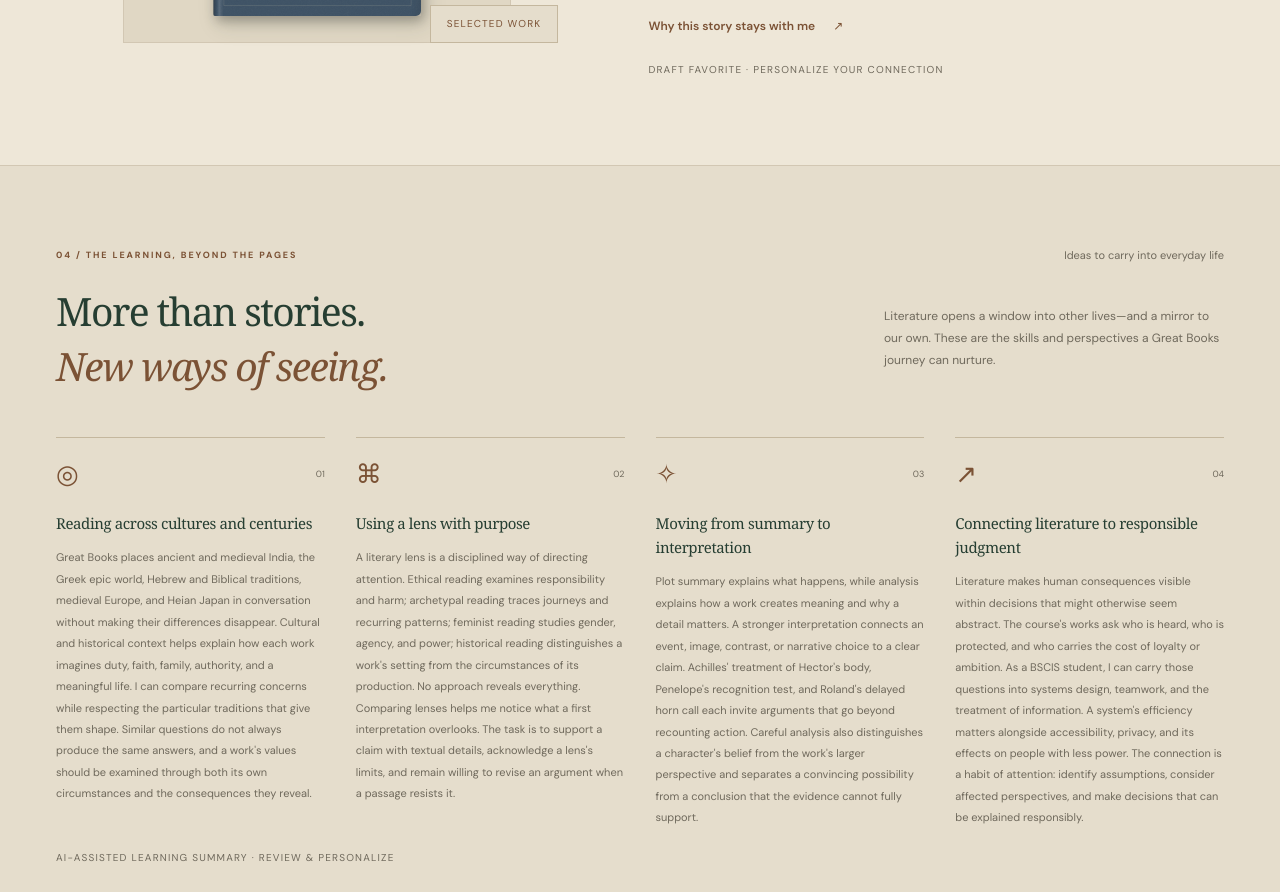
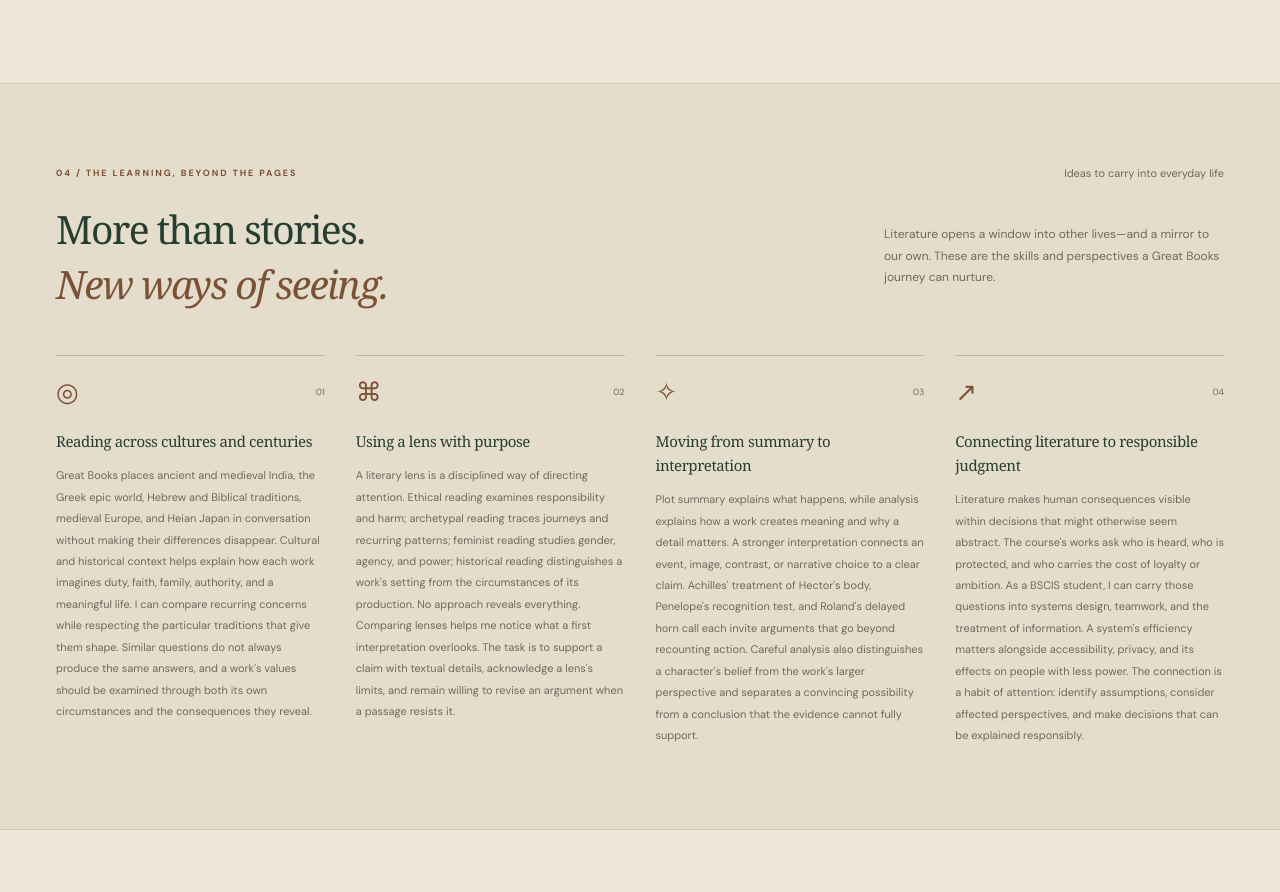
Before and after one commit to Cyber-shan/greatbooks-portfolio-literary-lens, a website: page dist/index.html in a window 1280 px wide. Shown: the part 2780-3672 px from the top of the page. Drawn offline with Linux system fonts and the light colour scheme.

Commit message:
Update Site source

```diff
--- a/dist/app.js
+++ b/dist/app.js
@@ -63,7 +63,6 @@
     $('#book-grid').classList.toggle('list-view',isList);
     $('#book-grid').innerHTML = shown.map(book=>`<article class="book-card"><button class="book-cover-button" data-read="${book.id}" aria-label="Read ${escapeHTML(book.title)} literary analysis">${cover(book)}<span class="book-hover"><span>Open the reading ↗</span></span></button><div class="book-info"><div class="book-info-top"><span class="lens-tag">${escapeHTML(book.lens)} lens</span><span class="book-number">${book.number}</span></div><button class="book-title-button" data-read="${book.id}">${escapeHTML(book.title)}</button><p class="book-author">${escapeHTML(book.author)}</p><p class="book-description">${escapeHTML(book.shortDescription)}</p><div class="book-footer"><span>${escapeHTML(book.readTime)}</span><button data-read="${book.id}" aria-label="Read analysis of ${escapeHTML(book.title)}">Read analysis ↗</button></div></div></article>`).join('');
     $('#filter-count').textContent = currentFilter==='all'?`Showing all ${content.analyses.length} masterpieces`:`Showing ${shown.length} of ${content.analyses.length} masterpieces`;
-    $('#collection-sample-note').hidden = analyses().every(x=>x.custom);
   }
   function renderProfile() {
     const p={...state.profile,name:content.profile.name,photo:content.profile.photo};
@@ -87,13 +86,11 @@
     $('#favorite-deck').textContent=f.deck;
     $('#favorite-description').textContent=f.overview;
     $('.favorite-themes').innerHTML=f.themes.split(',').map(s=>s.trim()).filter(Boolean).map(t=>`<span>${escapeHTML(t)}</span>`).join('');
-    $('#favorite-sample').hidden=f.custom;
     $('.favorite .handwritten').hidden=f.work!=='odyssey';
   }
   function renderLearning() {
     const icons=['◎','⌘','✧','↗'];
     $('#learning-grid').innerHTML=state.learning.map((item,i)=>`<article class="learning-card"><div class="learning-icon" aria-hidden="true">${icons[i]}<span>0${i+1}</span></div><h3>${escapeHTML(item.title)}</h3><p>${escapeHTML(item.body)}</p></article>`).join('');
-    $('#learning-sample').hidden=state.learning.every(x=>x.custom);
   }
   function renderReflection() {
     $('#reflection-questions').innerHTML=state.reflection.map((item,i)=>`<details class="reflection-item" ${i===0?'open':''}><summary><span>0${i+1}</span><span>${escapeHTML(item.title)}</span><span aria-hidden="true">+</span></summary><div class="reflection-answer"><strong>${escapeHTML(content.reflection[i].question)}</strong><p>${escapeHTML(item.body)}</p></div></details>`).join('');
--- a/dist/index.html
+++ b/dist/index.html
@@ -52,7 +52,6 @@
       <div class="collection-toolbar"><div class="filter-group" role="group" aria-label="Filter literary analyses"><button class="filter active" data-filter="all" aria-pressed="true">All works <span>8</span></button><button class="filter" data-filter="identity" aria-pressed="false">Identity & belonging</button><button class="filter" data-filter="society" aria-pressed="false">Society & power</button><button class="filter" data-filter="journey" aria-pressed="false">The human journey</button></div><button class="view-toggle icon-button" aria-label="Switch to list view" title="Switch to list view"><svg viewBox="0 0 24 24" fill="none" aria-hidden="true"><path d="M8 6h13M8 12h13M8 18h13M3 6h1M3 12h1M3 18h1" stroke="currentColor" stroke-width="1.5"/></svg></button></div>
       <div class="book-grid" id="book-grid" aria-live="polite"></div>
       <div class="collection-end"><span class="small-note"><span aria-hidden="true">✧</span> Every book is a conversation waiting to happen.</span><span id="filter-count">Showing all 8 masterpieces</span></div>
-      <p class="sample-note" id="collection-sample-note"><span aria-hidden="true">◇</span> AI-assisted drafts. Review each reading and add your own interpretations before submitting. </p>
     </section>
 
     <section class="about-section" id="about" aria-labelledby="about-title"><div class="section-wrap about-layout">
@@ -60,9 +59,9 @@
       <div class="about-copy"><span class="eyebrow">02 / THE PERSON BEHIND THE PAGES</span><h2 id="about-title">Shan Paul <em>S. Bermudo.</em></h2><div class="student-meta" id="student-meta">Shan Paul S. Bermudo <span>·</span> BSCIS · 4th year</div><p class="about-intro" id="profile-intro">Every good book leaves a little of itself with us. This is a space for the questions, connections, and discoveries that stay long after the last page.</p><p id="profile-interests">From imagined worlds to everyday life, literature offers a chance to look closer, listen more carefully, and understand a perspective beyond our own.</p><div class="reader-expectation"><span>MY GREAT BOOKS CHAPTER</span><p id="profile-expectation">To read with curiosity, question with care, and discover how stories from different times still speak to the world we live in.</p></div></div>
     </div></section>
 
-    <section class="favorite section-wrap section-space" id="favorite" aria-labelledby="favorite-title"><div class="section-topline"><span class="eyebrow">03 / THE ONE THAT STAYED WITH ME</span><span class="handwritten">the long way home</span></div><div class="favorite-layout"><div class="favorite-art"><span class="favorite-orbit" aria-hidden="true">✧</span><div class="favorite-cover" id="favorite-cover"></div><div class="favorite-sticker">SELECTED WORK</div><span class="favorite-line" aria-hidden="true"></span></div><div class="favorite-copy"><span class="tag">MY FAVORITE MASTERPIECE</span><h2 id="favorite-title">The Little Prince</h2><p class="favorite-author" id="favorite-author">Antoine de Saint-Exupéry · 1943</p><p class="favorite-deck" id="favorite-deck">A gentle reminder that the most important things in life are felt, not seen.</p><p id="favorite-description">A young traveler leaves his tiny planet and encounters a universe of grown-up priorities. Beneath its simple storytelling lies a thoughtful exploration of friendship, responsibility, and what it means to truly care.</p><div class="favorite-themes"><span>Friendship</span><span>Wonder</span><span>Responsibility</span></div><button class="text-link" id="favorite-read">Why this story stays with me <span aria-hidden="true">↗</span></button><span class="sample-label" id="favorite-sample">DRAFT FAVORITE · PERSONALIZE YOUR CONNECTION</span></div></div></section>
+    <section class="favorite section-wrap section-space" id="favorite" aria-labelledby="favorite-title"><div class="section-topline"><span class="eyebrow">03 / THE ONE THAT STAYED WITH ME</span><span class="handwritten">the long way home</span></div><div class="favorite-layout"><div class="favorite-art"><span class="favorite-orbit" aria-hidden="true">✧</span><div class="favorite-cover" id="favorite-cover"></div><div class="favorite-sticker">SELECTED WORK</div><span class="favorite-line" aria-hidden="true"></span></div><div class="favorite-copy"><span class="tag">MY FAVORITE MASTERPIECE</span><h2 id="favorite-title">The Little Prince</h2><p class="favorite-author" id="favorite-author">Antoine de Saint-Exupéry · 1943</p><p class="favorite-deck" id="favorite-deck">A gentle reminder that the most important things in life are felt, not seen.</p><p id="favorite-description">A young traveler leaves his tiny planet and encounters a universe of grown-up priorities. Beneath its simple storytelling lies a thoughtful exploration of friendship, responsibility, and what it means to truly care.</p><div class="favorite-themes"><span>Friendship</span><span>Wonder</span><span>Responsibility</span></div><button class="text-link" id="favorite-read">Why this story stays with me <span aria-hidden="true">↗</span></button></div></div></section>
 
-    <section class="learning-section" id="learning" aria-labelledby="learning-title"><div class="section-wrap section-space"><div class="section-topline"><span class="eyebrow">04 / THE LEARNING, BEYOND THE PAGES</span><span class="small-note">Ideas to carry into everyday life</span></div><div class="learning-heading"><h2 id="learning-title">More than stories.<br><em>New ways of seeing.</em></h2><p>Literature opens a window into other lives—and a mirror to our own. These are the skills and perspectives a Great Books journey can nurture.</p></div><div class="learning-grid" id="learning-grid"></div><span class="sample-label" id="learning-sample">AI-ASSISTED LEARNING SUMMARY · REVIEW & PERSONALIZE</span></div></section>
+    <section class="learning-section" id="learning" aria-labelledby="learning-title"><div class="section-wrap section-space"><div class="section-topline"><span class="eyebrow">04 / THE LEARNING, BEYOND THE PAGES</span><span class="small-note">Ideas to carry into everyday life</span></div><div class="learning-heading"><h2 id="learning-title">More than stories.<br><em>New ways of seeing.</em></h2><p>Literature opens a window into other lives—and a mirror to our own. These are the skills and perspectives a Great Books journey can nurture.</p></div><div class="learning-grid" id="learning-grid"></div></div></section>
 
     <section class="reflections section-wrap section-space" id="reflections" aria-labelledby="reflection-title"><div class="reflection-intro"><span class="eyebrow">05 / NOTES TO MY FUTURE SELF</span><h2 id="reflection-title">What remains<br><em>after the last page.</em></h2><p>The most meaningful part of reading is what it changes in us. A space to pause, look back, and connect the journey to what comes next.</p><span class="reflection-doodle" aria-hidden="true">✳</span><span class="sample-label" id="reflection-sample">DRAFT REFLECTIONS · ADD YOUR OWN VOICE</span></div><div class="reflection-questions" id="reflection-questions"></div></section>
 
```
